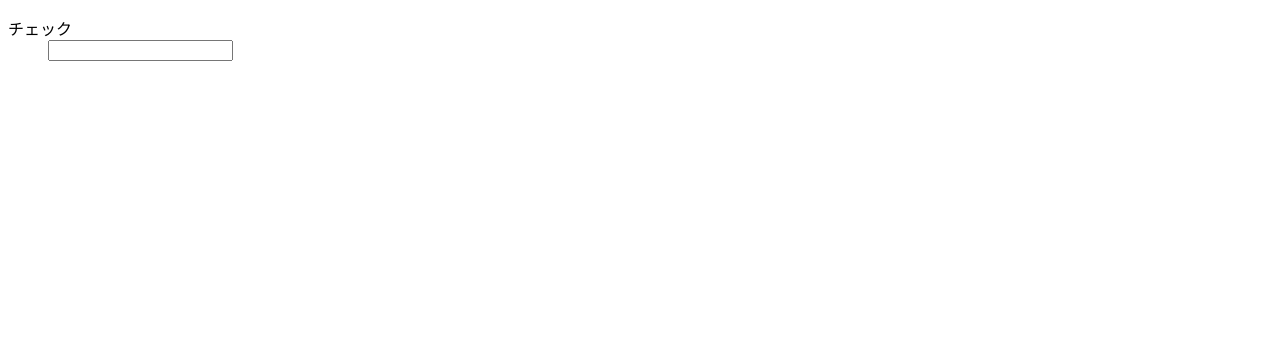
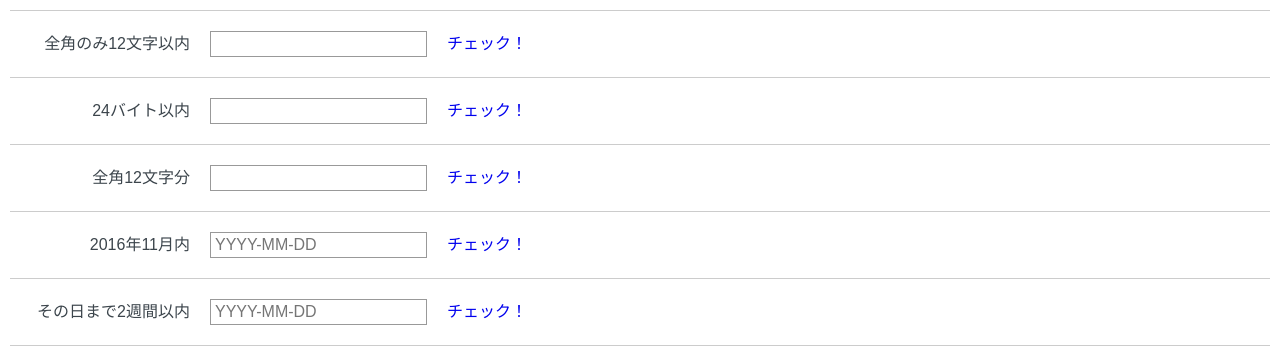
Before and after one commit to kitamura-hitomi-911/pt, a plain HTML site: page index.html in a window 1280 px wide. Drawn offline with nearby package versions, Linux system fonts and the light colour scheme.

Commit message:
チェック関数いろいろ

```diff
--- a/date.js
+++ b/date.js
@@ -1,15 +1,15 @@
 /**
  *
- * @param {string}current_date
- * @param {string}target_date
+ * @param target_date
+ * @param current_date
  * @returns {boolean}
  */
-function isCut2weeksToBeHeld(current_date, target_date){
+function isCut2weeksToBeHeld(target_date, current_date){
 	var is_cut = false;
-	if(current_date && target_date){
-		var current_date_obj = dateStr2dateObj(current_date);
+	if(target_date){
+		var current_date_obj = current_date ? dateStr2dateObj(current_date) : new Date();// 0時で比較するようにする
 		var target_date_obj = dateStr2dateObj(target_date);
-		if(current_date_obj && target_date_obj && target_date_obj.getTime()-current_date_obj.getTime() >= 14*24*60*60*1000){
+		if(current_date_obj && target_date_obj && current_date_obj.getTime() - target_date_obj.getTime() <= 14 * 24 * 60 * 60 * 1000){
 			is_cut = true;
 		}
 	}
@@ -26,7 +26,7 @@ function dateStr2dateObj(date_str){
 	var date_obj = new Date(date_str);
 	if(!isNaN(date_obj.getTime())){
 		var year = date_obj.getFullYear();
-		var month = date_obj.getMonth() + 1*1;
+		var month = date_obj.getMonth() + 1 * 1;
 		var date = date_obj.getDate();
 		if(date_str == year + '-' + (month < 10 ? '0' + month : month) + '-' + (date < 10 ? '0' + date : date)){
 			is_valid = date_obj;
@@ -41,8 +41,8 @@ function dateStr2dateObj(date_str){
  */
 function isDateWithinPeriod(date_str){
 	var is_within = false;
-	var start_date = new Date('2017-11-01');
-	var end_date = new Date('2017-11-30');
+	var start_date = new Date('2016-11-01');
+	var end_date = new Date('2016-11-30');
 	var date_obj = dateStr2dateObj(date_str);
 	if(date_obj && date_obj.getTime() >= start_date.getTime() && date_obj.getTime() <= end_date.getTime()){
 		is_within = true;
--- a/index.html
+++ b/index.html
@@ -14,45 +14,201 @@
 	<meta name="viewport" content="width=device-width, initial-scale=1.0"/>
 	<meta name="apple-mobile-web-app-capable" content="no"/>
 	<meta name="format-detection" content="telephone=no, address=no"/>
+	<style>
+		/* reset */
+		html, body, div, span, applet, object, iframe,
+		h1, h2, h3, h4, h5, h6, p, blockquote, pre,
+		a, abbr, acronym, address, big, cite, code,
+		del, dfn, em, img, ins, kbd, q, s, samp,
+		small, strike, strong, sub, sup, tt, var,
+		b, u, i, center,
+		dl, dt, dd, ol, ul, li,
+		fieldset, form, label, legend,
+		table, caption, tbody, tfoot, thead, tr, th, td,
+		article, aside, canvas, details, embed,
+		figure, figcaption, footer, header, hgroup,
+		menu, nav, output, ruby, section, summary,
+		time, mark, audio, video, input {
+			margin: 0;
+			padding: 0;
+			border: 0;
+			font: inherit;
+			font-size: 100%;
+			vertical-align: baseline;
+		}
+		html {
+			overflow-y: scroll;
+			line-height: 1;
+		}
+		ol, ul {
+			list-style: none;
+		}
+		table {
+			border-collapse: collapse;
+			border-spacing: 0;
+		}
+		caption, th, td {
+			text-align: left;
+			font-weight: normal;
+			vertical-align: middle;
+		}
+		q, blockquote {
+			quotes: none;
+		}
+		q:before, q:after, blockquote:before, blockquote:after {
+			content: "";
+			content: none;
+		}
+		a img {
+			border: none;
+		}
+		a {
+			text-decoration: none;
+		}
+		article, aside, details, figcaption, figure, footer, header, hgroup, menu, nav, section, summary {
+			display: block;
+		}
+		html {
+			height: 100%;
+		}
+		body {
+			height: 100%;
+			font-family: arial, "游ゴシック", YuGothic, "ヒラギノ角ゴ ProN W3", "Hiragino Kaku Gothic ProN", "メイリオ", Meiryo, sans-serif;
+			font-size:16px;
+			line-height: 20px;
+			color: #3c454c;
+			-webkit-text-size-adjust: 100%;
+			word-wrap: break-word;
+			overflow-wrap : break-word;
+		}
+		#content{
+			padding:10px;
+		}
+		dl{
+			display:flex;
+			align-items:center;
+			border-bottom:1px solid #ccc;
+		}
+		dl:first-child{
+			border-top:1px solid #ccc;
+		}
+		dt{
+			width:10em;
+			padding:20px;
+			text-align: right;
+		}
+		dd{
+			padding:20px 20px 20px 0;
+		}
+		dd input{
+			padding:2px 4px;
+			border:1px solid #999;
+		}
+		dd.result{
+			color:#f00;
+		}
+	</style>
 
 	<title>Date</title>
 </head>
 <body>
 <div id="wrapper">
-	<dl class="target">
-		<dt>チェック</dt>
-		<dd><input type="text"></dd>
-	</dl>
+	<div id="content">
+		<dl class="zenkaku">
+			<dt>全角のみ12文字以内</dt>
+			<dd><input type="text"></dd>
+			<dd><a href="#" onclick="isZenkaku(this);return false;">チェック！</a></dd>
+		</dl>
+		<dl class="byte">
+			<dt>24バイト以内</dt>
+			<dd><input type="text"></dd>
+			<dd><a href="#" onclick="is24byte(this);return false;">チェック！</a></dd>
+		</dl>
+		<dl class="zenkakubun">
+			<dt>全角12文字分</dt>
+			<dd><input type="text"></dd>
+			<dd><a href="#" onclick="is12Zenkakubun(this);return false;">チェック！</a></dd>
+		</dl>
+		<dl class="date-diff">
+			<dt>2016年11月内</dt>
+			<dd><input type="text" placeholder="YYYY-MM-DD"></dd>
+			<dd><a href="#" onclick="isInTerm(this);return false;">チェック！</a></dd>
+		</dl>
+		<dl class="date-in2weeks">
+			<dt>その日まで2週間以内</dt>
+			<dd><input type="text" placeholder="YYYY-MM-DD"></dd>
+			<dd><a href="#" onclick="isIn2weeks(this);return false;">チェック！</a></dd>
+		</dl>
+	</div>
 </div>
 <script src="js/jquery-3.1.0.min.js"></script>
 <script src="date.js"></script>
 <script type="text/javascript">
-	function isZenkaku(){
-		var tgt = $('.target');
+	function isZenkaku(that){
+		var tgt = $(that).closest('dl');
+		tgt.find('dd.result').remove();
 		var val = tgt.find('input').val();
 		if(!val.match(/^[^\x01-\x7E]{1,12}$/)){
-			console.log('全角のみ・１～１２文字の条件を満たさず');
+			tgt.append('<dd class="result"><p>全角、12文字以内で入力してください</p></dd>');
 		}else{
-			console.log('全角のみ・１～１２文字');
+			tgt.append('<dd class="result"><p></p></dd>');
 		}
+		return;
 	}
-	function is24byte(){
-		var tgt = $('.target');
+	function is24byte(that){
+		var tgt = $(that).closest('dl');
+		tgt.find('dd.result').remove();
 		var val = tgt.find('input').val();
 		if(get_bytes(val) <= 24){
-			console.log('24バイト以下'+get_bytes(val));
+			tgt.append('<dd class="result"><p>24バイト以下'+get_bytes(val)+'</p></dd>');
 		}else{
-			console.log('24バイトより大きい'+get_bytes(val));
+			tgt.append('<dd class="result"><p>24バイトより大きい'+get_bytes(val)+'</p></dd>');
 		}
+		function get_bytes(str) {
+			return(encodeURIComponent(str).replace(/%../g,"x").length);
+		}
+		return;
 	}
-	function get_bytes(str) {
-		return(encodeURIComponent(str).replace(/%../g,"x").length);
+
+	function is12Zenkakubun(that){
+		var tgt = $(that).closest('dl');
+		tgt.find('dd.result').remove();
+		var val = tgt.find('input').val();
+		var cnt = 0;
+		for(var i=0;i<val.length;i++){
+			if(val.charAt(i).match(/[^\x01-\x7E]/)){
+				cnt+=1;
+			}else{
+				cnt+=0.5;
+			}
+		}
+		tgt.append('<dd class="result"><p>'+cnt+'文字分です</p></dd>');
+		return;
 	}
-	function isZenkakuNum(){
-		var tgt = $('.target');
+
+	function isInTerm(that){
+		var tgt = $(that).closest('dl');
+		tgt.find('dd.result').remove();
 		var val = tgt.find('input').val();
+		if(isDateWithinPeriod(val)){
+			tgt.append('<dd class="result"><p>期間内です</p></dd>');
+		}else{
+			tgt.append('<dd class="result"><p>期間外、もしくはフォーマットがおかしいです</p></dd>');
+		}
+		return;
+	}
+	function isIn2weeks(that){
+		var tgt = $(that).closest('dl');
+		tgt.find('dd.result').remove();
+		var val = tgt.find('input').val();
+		if(isCut2weeksToBeHeld(val)){
+			tgt.append('<dd class="result"><p>その日まで2週間きったorすでに過ぎた</p></dd>');
+		}else{
+			tgt.append('<dd class="result"><p>その日まで2週間以上ある</p></dd>');
+		}
+		return;
+	}
 
-	}
 
 </script>
 </body>
```
